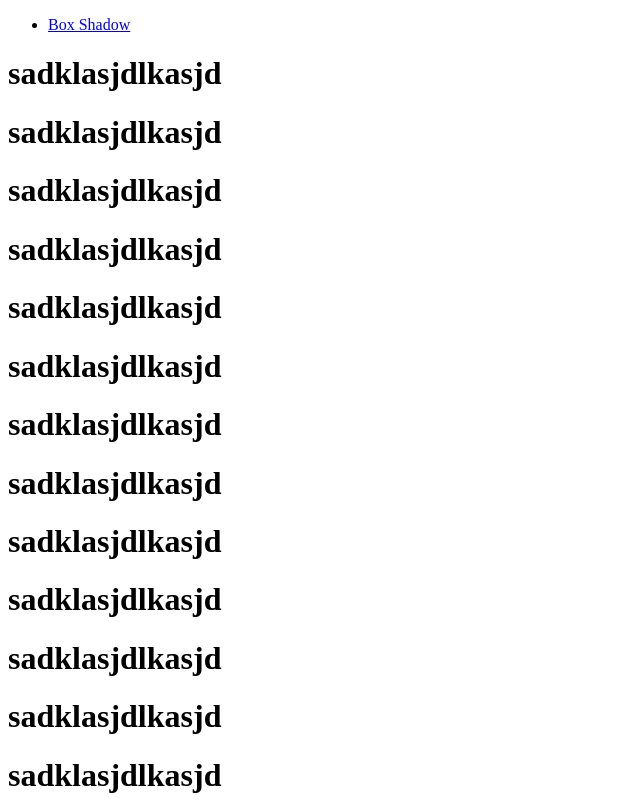
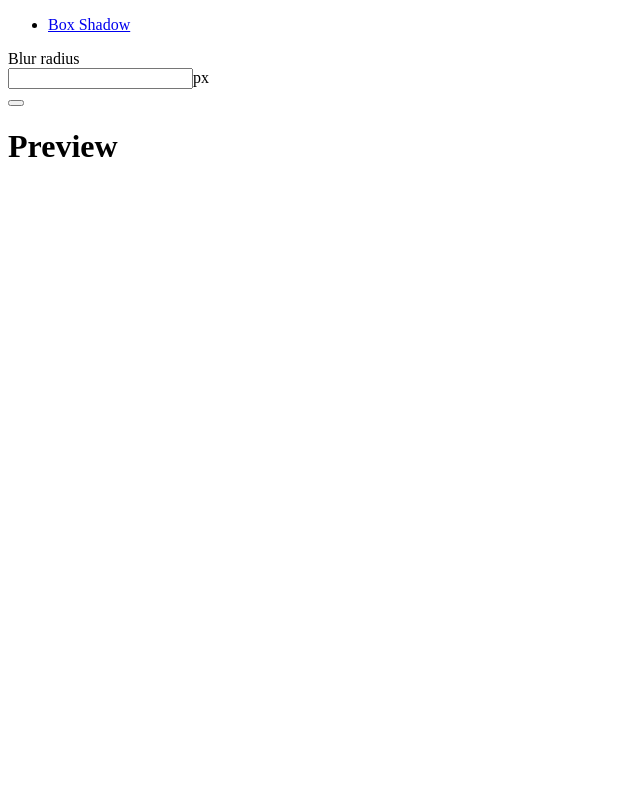
Before and after one commit to iTomasi/css_tool, a Next.js app: page / in a window 1280 px wide. Shown: the top 800 px of the page, without its empty margins (0-640 px from the left). Built offline with nearby package versions, Linux system fonts and the light colour scheme.

Commit message:
Range component progress

```diff
--- a/src/app/page.tsx
+++ b/src/app/page.tsx
@@ -1,26 +1,27 @@
+'use client'
+import { useState } from 'react'
 import Wrapper from 'components/Wrapper'
+import Range from 'components/Range'
 
 export default function Page () {
+  const [percentage, setPercentage] = useState<number>(0)
+
+  const handleOnChangeBlurRadius = (value: number) => {
+    setPercentage(value)
+  }
+
   return (
     <Wrapper
       childrenPreview={<h1>Preview</h1>}
     >
-      <h1>sadklasjdlkasjd</h1>
-      <h1>sadklasjdlkasjd</h1>
-      <h1>sadklasjdlkasjd</h1>
-      <h1>sadklasjdlkasjd</h1>
-      <h1>sadklasjdlkasjd</h1>
-      <h1>sadklasjdlkasjd</h1>
-      <h1>sadklasjdlkasjd</h1>
-      <h1>sadklasjdlkasjd</h1>
-      <h1>sadklasjdlkasjd</h1>
-      <h1>sadklasjdlkasjd</h1>
-      <h1>sadklasjdlkasjd</h1>
-      <h1>sadklasjdlkasjd</h1>
-      <h1>sadklasjdlkasjd</h1>
-      <h1>sadklasjdlkasjd</h1>
-      <h1>sadklasjdlkasjd</h1>
-      <h1>sadklasjdlkasjd</h1>
+      <Range
+        title="Blur radius"
+        measurer="px"
+        value={percentage}
+        min={0}
+        max={20}
+        onChange={handleOnChangeBlurRadius}
+      />
     </Wrapper>
   )
 }
--- /dev/null
+++ b/src/components/Range.tsx
@@ -0,0 +1,97 @@
+'use client'
+import type { MouseEvent } from 'react'
+import { useRef } from 'react'
+
+interface Props {
+  title: string
+  measurer: string
+  min: number
+  max: number
+  value: number
+  onChange: (value: number) => void
+}
+
+export default function Range ({
+  title,
+  measurer,
+  min,
+  max,
+  value,
+  onChange
+}: Props) {
+  const buttonRef = useRef<HTMLButtonElement>(null)
+  const divRef = useRef<HTMLDivElement>(null)
+
+  let thePercentage = 0
+
+  if (value > max) thePercentage = 100
+  else if (value > min) thePercentage = (value * 100) / max
+
+  const handleOnMouseMove = (e: any) => {
+    const { current: $button } = buttonRef
+
+    if ($button === null) return
+
+    const { x, width } = $button.getBoundingClientRect()
+
+    let position = e.clientX - x
+
+    if (position < 0) position = 0
+    else if (position > width) position = width
+
+    const percentage = (position * 100) / width
+
+    const value = Math.floor((percentage * max) / 100)
+
+    onChange(value)
+  }
+
+  const handleOnMouseUp = () => {
+    window.removeEventListener('mousemove', handleOnMouseMove)
+    window.removeEventListener('mouseup', handleOnMouseUp)
+    console.log('onMouseUp')
+  }
+
+  const handleOnMouseDown = (e: MouseEvent<HTMLButtonElement>) => {
+    const { target } = e
+
+    if (target === divRef.current) {
+      console.log('circle')
+    }
+
+    window.addEventListener('mousemove', handleOnMouseMove)
+    window.addEventListener('mouseup', handleOnMouseUp)
+  }
+
+  return (
+    <div>
+      <div className="flex justify-between items-center gap-4 mb-4">
+        <label className="font-medium">{title}</label>
+        <div className="flex items-center gap-1">
+          <input
+            className="w-14 text-center bg-stone-950 rounded-md h-8 focus:outline-none"
+          />
+          <span>{measurer}</span>
+        </div>
+      </div>
+
+      <button
+        ref={buttonRef}
+        type="button"
+        className="w-full h-2 bg-stone-700 rounded-full"
+        onMouseDown={handleOnMouseDown}
+      >
+        <div
+          className="h-full bg-sky-500 rounded-full relative flex items-center"
+          style={{
+            width: `${thePercentage}%`
+          }}
+        >
+          <div ref={divRef} className="h-4 w-4 rounded-full bg-sky-500 absolute right-[-6px]">
+
+          </div>
+        </div>
+      </button>
+    </div>
+  )
+}
--- a/src/components/Wrapper.tsx
+++ b/src/components/Wrapper.tsx
@@ -13,7 +13,7 @@ export default function Wrapper ({
 }: Props) {
   return (
     <div className="flex h-[calc(100vh-4rem)]">
-      <div className="min-w-[18rem] max-w-[18rem] bg-stone-800 py-4 pl-8 px-8 max-h-[calc(100vh-4rem)] overflow-y-scroll">
+      <div className="min-w-[18rem] max-w-[18rem] bg-stone-800 py-4 pl-8 px-8 max-h-[calc(100vh-4rem)] overflow-y-auto">
         {children}
       </div>
 
```
Also changed, not shown: 1 other file (tests, documents, lock files or other folders).
